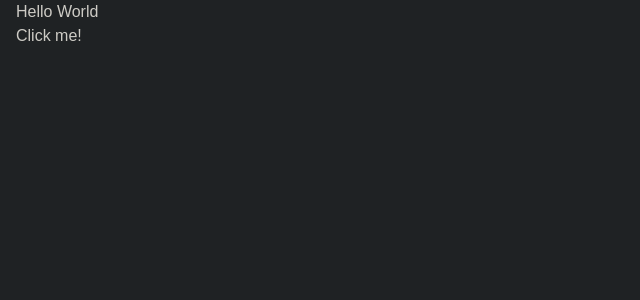
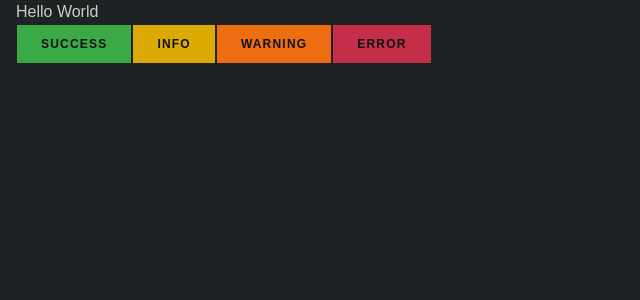
Before and after one commit to OscarWEdu/tddgame, a React (Vite) app: page / in a window 1280 px wide. Shown: the top 300 px of the page, without its empty margins (0-640 px from the left). Built offline with nearby package versions, Linux system fonts and the light colour scheme; no server answers.

Commit message:
Added path configs and set up toaster

```diff
--- a/src/App.tsx
+++ b/src/App.tsx
@@ -1,4 +1,5 @@
 import { useLocation } from "react-router-dom";
+import { Toaster } from "./components/ui/sonner";
 import Main from "./partials/Main";
 
 export default function App() {
@@ -9,6 +10,7 @@ export default function App() {
   return (
     <div className="max-w-full overflow-x-hidden">
       <Main />
+      <Toaster />
     </div>
   );
 }
--- a/src/index.css
+++ b/src/index.css
@@ -21,6 +21,10 @@
   --muted-foreground: oklch(0.448 0.006 249);
   --accent: oklch(0.762 0.155 88);
   --accent-foreground: oklch(0.18 0.006 249);
+  --success: oklch(0.65 0.17 145);
+  --success-foreground: oklch(0.18 0.006 249);
+  --warning: oklch(0.68 0.18 48);
+  --warning-foreground: oklch(0.18 0.006 249);
   --destructive: oklch(0.545 0.185 17);
   --border: oklch(1 0 0 / 8%);
   --input: oklch(1 0 0 / 12%);
@@ -59,6 +63,10 @@
   --color-muted-foreground: var(--muted-foreground);
   --color-accent: var(--accent);
   --color-accent-foreground: var(--accent-foreground);
+  --color-success: var(--success);
+  --color-success-foreground: var(--success-foreground);
+  --color-warning: var(--warning);
+  --color-warning-foreground: var(--warning-foreground);
   --color-destructive: var(--destructive);
   --color-border: var(--border);
   --color-input: var(--input);
@@ -85,6 +93,42 @@
   --radius-4xl: calc(var(--radius) * 2.6);
 }
 
+[data-sonner-toaster] {
+  font-family: var(--font-mono);
+  font-size: 0.875rem;
+}
+
+[data-sonner-toast] {
+  background: var(--card) !important;
+  color: var(--card-foreground) !important;
+  box-shadow: 0 4px 12px oklch(0 0 0 / 0.6) !important;
+  border-radius: var(--radius-sm) !important;
+}
+
+[data-sonner-toast] [data-title] {
+  font-weight: 400 !important;
+}
+
+[data-sonner-toast][data-type="success"] [data-title],
+[data-sonner-toast][data-type="success"] [data-icon] {
+  color: var(--success) !important;
+}
+
+[data-sonner-toast][data-type="error"] [data-title],
+[data-sonner-toast][data-type="error"] [data-icon] {
+  color: var(--destructive) !important;
+}
+
+[data-sonner-toast][data-type="warning"] [data-title],
+[data-sonner-toast][data-type="warning"] [data-icon] {
+  color: var(--warning) !important;
+}
+
+[data-sonner-toast][data-type="info"] [data-title],
+[data-sonner-toast][data-type="info"] [data-icon] {
+  color: var(--primary) !important;
+}
+
 @layer base {
   * {
     @apply border-border outline-ring/50;
--- a/src/main.tsx
+++ b/src/main.tsx
@@ -4,7 +4,6 @@ import { createRoot } from "react-dom/client";
 import type { RouteObject } from "react-router-dom";
 import { createBrowserRouter, RouterProvider } from "react-router-dom";
 import App from "./App";
-import { Toaster } from "./components/ui/sonner";
 import routes from "./routes";
 import { AuthProvider } from "./utils/AuthProvider";
 
@@ -28,10 +27,5 @@ createRoot(document.querySelector("#root")!).render(
         <RouterProvider router={router} />
       </AuthProvider>
     </QueryClientProvider>
-    <Toaster
-      toastOptions={{
-        unstyled: false,
-      }}
-    />
   </StrictMode>,
 );
--- a/src/pages/HomePage.tsx
+++ b/src/pages/HomePage.tsx
@@ -1,3 +1,4 @@
+import { Button } from "@/components/ui/button";
 import { toast } from "sonner";
 import {
   useGetApiGameSession,
@@ -20,8 +21,12 @@ export default function HomePage() {
 
   const gameSessionMutation = usePostApiGameSession({
     mutation: {
-      onError: () => {
-        return toast.error("Error!!!!!");
+      onSuccess: (response) => {
+        if (response.status >= 400) {
+          toast.error("Error!!!!!");
+        } else {
+          toast.success("Let's goooo");
+        }
       },
     },
   });
@@ -32,12 +37,37 @@ export default function HomePage() {
   return (
     <div className="container mx-auto">
       <h1>Hello World</h1>
-      <button
-        title="Click me!"
-        onClick={() => gameSessionMutation.mutate({ data: { name: "" } })}
+      <Button
+        className="bg-success"
+        onClick={() => {
+          toast.success("Let's goooo!");
+        }}
       >
-        <span>Click me!</span>
-      </button>
+        <span>Success</span>
+      </Button>
+      <Button
+        onClick={() => {
+          toast.info("Important info!");
+        }}
+      >
+        <span>Info</span>
+      </Button>
+      <Button
+        className="bg-warning"
+        onClick={() => {
+          toast.warning("Oh Warning!");
+        }}
+      >
+        <span>Warning</span>
+      </Button>
+      <Button
+        className="bg-destructive"
+        onClick={() => {
+          toast.error("Oh nooooo!");
+        }}
+      >
+        <span>Error</span>
+      </Button>
     </div>
   );
 }
--- a/vite.config.ts
+++ b/vite.config.ts
@@ -1,10 +1,16 @@
 import tailwindcss from "@tailwindcss/vite";
 import react from "@vitejs/plugin-react";
+import path from "node:path";
 import { defineConfig } from "vite";
 
 // https://vite.dev/config/
 export default defineConfig({
   plugins: [react(), tailwindcss()],
+  resolve: {
+    alias: {
+      "@": path.resolve(__dirname, "./src"),
+    },
+  },
   server: {
     proxy: {
       "/api": { target: "http://localhost:5001", changeOrigin: true },
```
